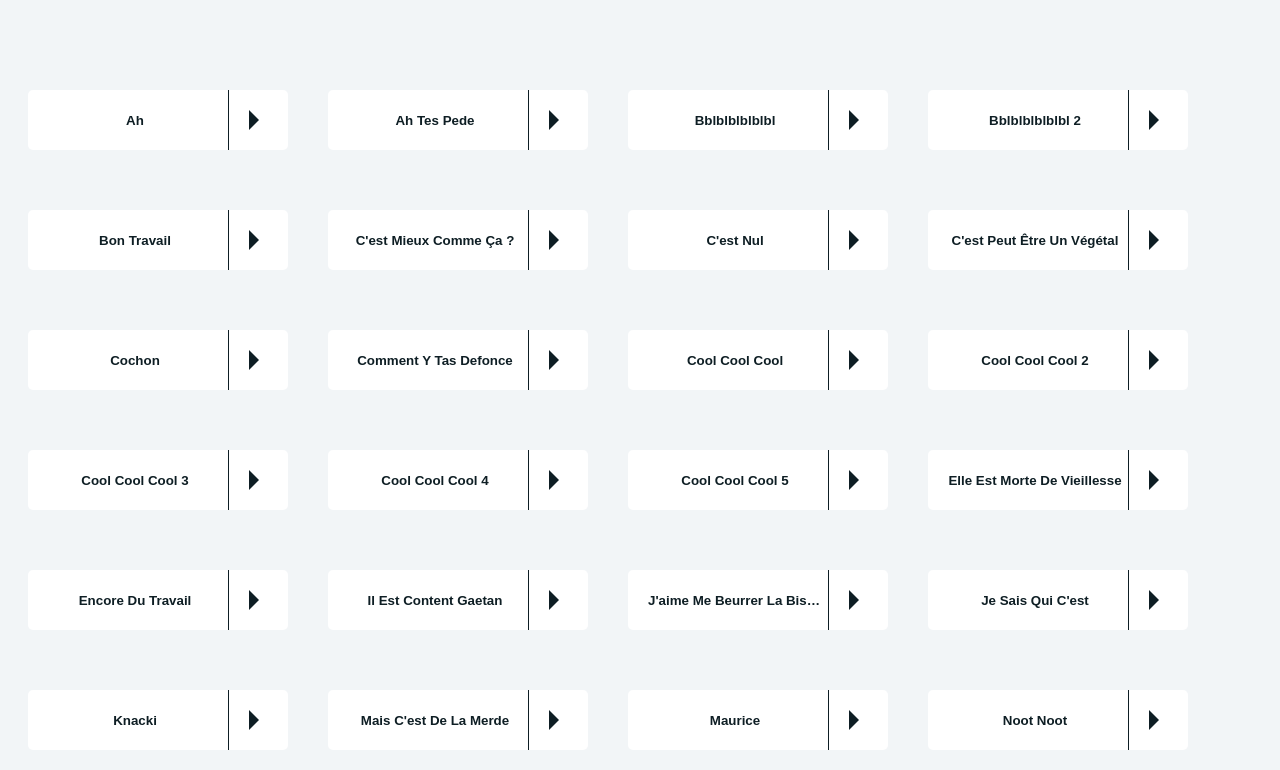
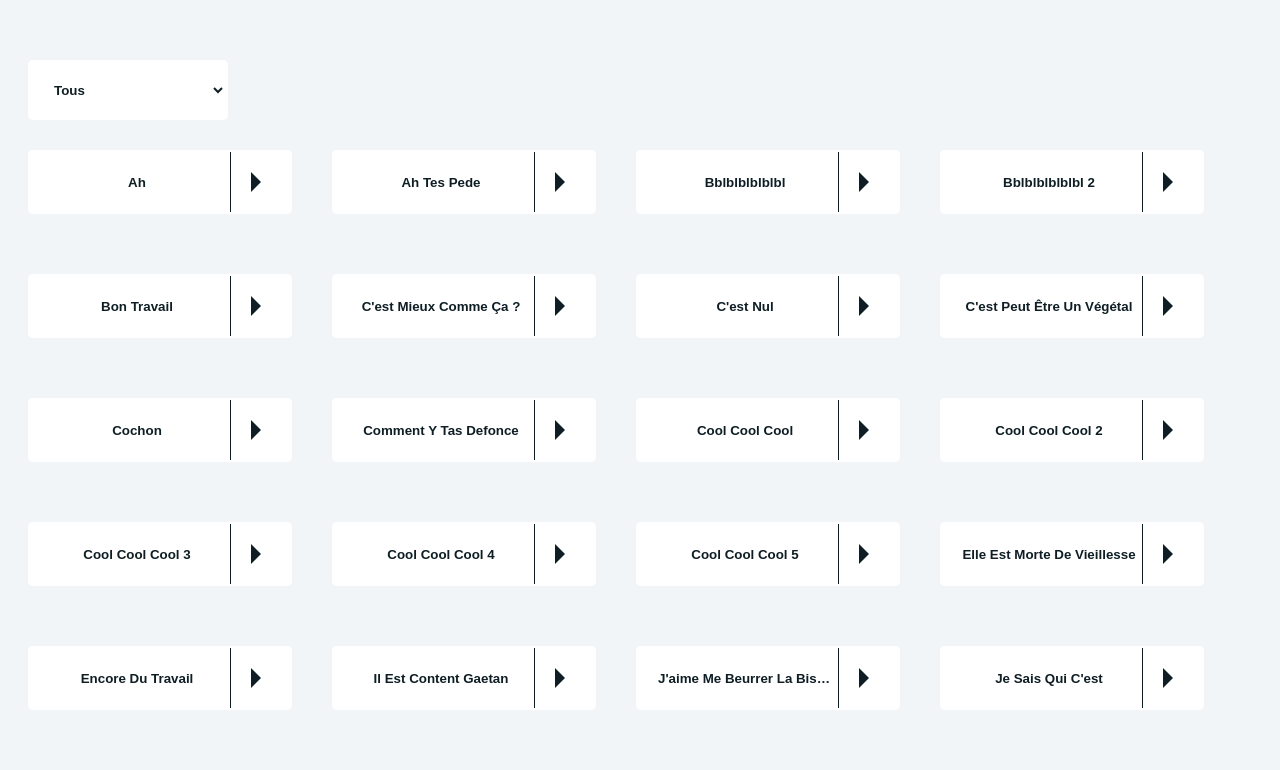
Before and after one commit to fabfromsky/soundboard, a Vue app: page / in a window 1280 px wide. Shown: the top 770 px of the page. Built offline with nearby package versions, Linux system fonts and the light colour scheme.

Commit message:
[WIP] filtres categories

```diff
--- a/src/components/bouton.vue
+++ b/src/components/bouton.vue
@@ -58,7 +58,15 @@ export default {
   vertical-align: middle;
   margin: 30px 20px;
   position: relative;
+  border-radius: 5px;
+  border: 2px solid white;
+
+  &:hover, &:focus {
+    border-color: #0e1e24;
+    cursor: pointer;
+  }
 }
+
 button {
   color: #0e1e24;
   font-weight: bold;
@@ -71,8 +79,11 @@ button {
   background: white;
   border: none;
   padding-left: 20px;
-  border-top-left-radius: 5px;
-  border-bottom-left-radius: 5px;
+
+  &:focus {
+    outline: none;
+  }
+
 }
 
 .stop {
@@ -84,8 +95,6 @@ button {
   box-sizing: border-box;
   padding: 20px;
   border-left: 1px solid #0e1e24;
-  border-top-right-radius: 5px;
-  border-bottom-right-radius: 5px;
 
   > div {
     width: 0;
--- a/src/pages/Board.vue
+++ b/src/pages/Board.vue
@@ -1,15 +1,31 @@
 <template>
+<div>
+  <div class="search-tools">
+    <!-- <input type="text" placeholder="rechercher" /> -->
+    <select v-model="selectedCategory">
+      <option value='null'>
+        tous
+      </option>
+      <option
+        v-for="(category, i) in categories"
+        :key="i"
+        :value="categories[i]">
+        {{ categories[i] }}
+      </option>
+    </select>
+  </div>
   <div class="grid">
     <bouton
-    v-for="(sound, i) in sounds"
+      v-for="(sound, i) in filteredSounds"
       :key="i"
       :sound="sound"
       :index="i"/>
   </div>
+</div>
 </template>
 
 <script>
-import { get as _get } from 'lodash'
+import { get as _get, uniq as _uniq, concat as _concat, filter as _filter, includes as _includes } from 'lodash'
 import bouton from '../components/bouton'
 import { orderBy as _orderBy } from 'lodash'
 export default {
@@ -17,22 +33,64 @@ export default {
   components: {bouton},
   data() {
     return {
-      sounds: [],
-      isPlaying: false
+      allSounds: [],
+      filteredSounds: [],
+      isPlaying: false,
+      categories: [],
+      selectedCategory: null
     }
   },
   mounted () {
     fetch('../sounds.json')
       .then(function(res) {
-        return res.json().then(function(data) {
-          this.sounds = _orderBy(data, 'label')
+        res.json().then(function(data) {
+          this.filteredSounds = this.allSounds = _orderBy(data, 'label')
+          this.categories = this.getCategories(data)
         }.bind(this))
       }.bind(this))
+  },
+  methods: {
+    getCategories (data) {
+      let categories = []
+      data.forEach((datum) => {
+        categories = _concat(categories, ...datum.categories)
+      })
+      return _uniq(categories)
+    }
+  },
+  watch: {
+    selectedCategory(val) {
+      this.filteredSounds = val !== 'null' ? _filter(this.allSounds, (sound) => _includes(sound.categories, this.selectedCategory)) : this.allSounds
+    }
   }
 }
 </script>
 
 <style lang="scss" scoped>
+.search-tools {
+  margin-left: 20px;
+
+  select {
+    color: #0e1e24;
+    font-weight: bold;
+    text-transform: capitalize;
+    height: 60px;
+    width: 200px;
+    border: none;
+    background: white;
+    border: 2px solid white;
+    padding-left: 20px;
+    padding-right: 20px;
+    border-radius: 5px;
+
+    &:hover,
+    &:focus {
+      outline: none;
+      border: 2px solid #0e1e24;
+      cursor: pointer;
+    }
+  }
+}
 .grid {
   text-align: left;
 }
```
Lines whose indentation alone changed are shown as unchanged.
